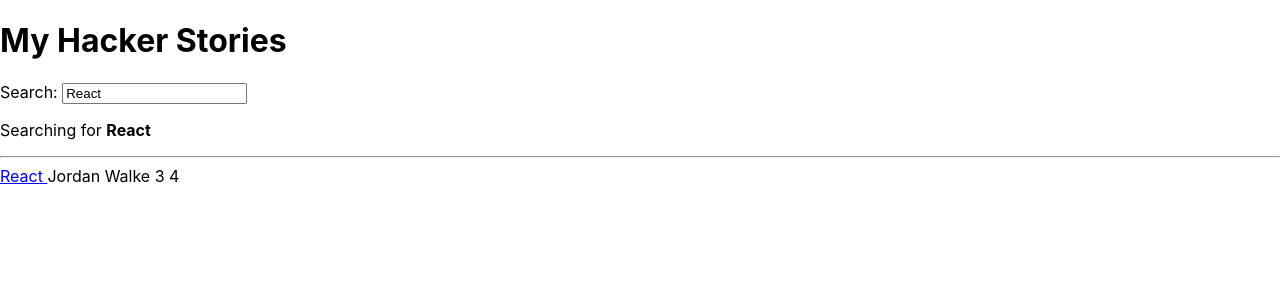
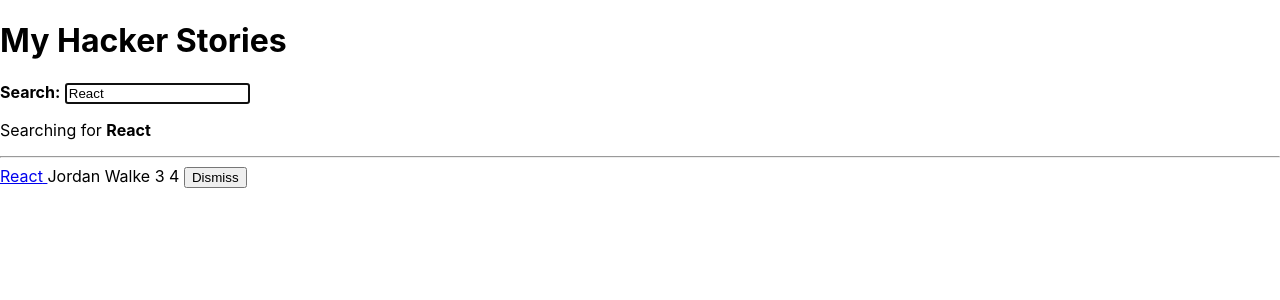
Before and after one commit to bladexr8/hacker-stories, a React (Create React App) app: page / in a window 1280 px wide. Shown: the top 300 px of the page. Built offline with nearby package versions, Linux system fonts and the light colour scheme.

Commit message:
finished inline JSX handler chapter

```diff
--- a/package.json
+++ b/package.json
@@ -6,6 +6,7 @@
     "@testing-library/jest-dom": "^4.2.4",
     "@testing-library/react": "^9.3.2",
     "@testing-library/user-event": "^7.1.2",
+    "create-react-app": "^3.4.1",
     "react": "^16.13.1",
     "react-dom": "^16.13.1",
     "react-scripts": "3.4.3"
--- a/src/App.js
+++ b/src/App.js
@@ -1,4 +1,32 @@
 import React from 'react';
+
+// initial list of stories
+const initialStories = [
+  {
+    title: 'React',
+    url: 'https://reactjs.org',
+    author: 'Jordan Walke',
+    num_comments: 3,
+    points: 4,
+    objectID: 0
+  },
+  {
+    title: 'Redux',
+    url: 'https://redux.js.org',
+    author: 'Dan Abramov, Andrew Clark',
+    num_comments: 2,
+    points: 5,
+    objectID: 1
+  },
+  {
+    title: 'Nodejs',
+    url: 'https://nodejs.org',
+    author: 'Ryan Dahl',
+    num_comments: 3,
+    points: 10,
+    objectID: 2
+  },
+]
 
 // custom hook
 const useSemiPersistentState = (key, initialState) => {
@@ -24,26 +52,18 @@
 // Main App Component
 const App = () => {
 
-  const stories = [
-    {
-      title: 'React',
-      url: 'https://reactjs.org',
-      author: 'Jordan Walke',
-      num_comments: 3,
-      points: 4,
-      objectID: 0
-    },
-    {
-      title: 'Redux',
-      url: 'https://redux.js.org',
-      author: 'Dan Abramov, Andrew Clark',
-      num_comments: 2,
-      points: 5,
-      objectID: 1
-    },
-  ]
+  const [searchTerm, setSearchTerm] = useSemiPersistentState('search', 'React');
 
-  const [searchTerm, setSearchTerm] = useSemiPersistentState('search', 'React');
+  // load state for stories
+  const [stories, setStories] = React.useState(initialStories);
+
+  const handleRemoveStory = item => {
+    const newStories = stories.filter(
+      story => item.objectID !== story.objectID
+    );
+
+    setStories(newStories);
+  }
 
   const handleSearch = event => {
     setSearchTerm(event.target.value);
@@ -59,7 +79,14 @@
     <div>
       <h1>My Hacker Stories</h1>
 
-      <Search search={searchTerm} onSearch={handleSearch} />
+      <InputWithLabel
+        id="search"
+        value={searchTerm}
+        isFocused
+        onInputChange={handleSearch}
+      >
+        <strong>Search:</strong>
+      </InputWithLabel>
 
       <p>
         Searching for <strong>{searchTerm}</strong>
@@ -67,28 +94,66 @@
 
       <hr />
 
-      <List list={searchedStories} />
+      <List list={searchedStories} onRemoveItem={handleRemoveStory} />
 
     </div>
   );
 };
 
 // Search Component
-const Search = ({ search, onSearch}) => (
+// A - create a "ref" with React's useRef hook. This contains a mutable "current" property.
+//     "ref" itself is a persistent value which stays intact over lifetime of React component
+// B - ref is passed to input field's JSX reserved "ref" attribute and the element
+//     instance is assigned to the changeable "current" property
+// C - opt into React's lifecycle with "useEffect" hook, performing the focus on the input
+//     field when the component renders
+// D - since ref is passed to the input field's "ref" attribute, it's current property
+//     gives access to the element. Execute focus programmatically as a side-effect, but only
+//     if "isFocused" is set and "current" property is existent
+const InputWithLabel = ({ id, value, type='text', onInputChange, isFocused, children}) => {
 
-    <div>
-      <label htmlFor="search">Search: </label>
-      <input id="search" type="text" value={search} onChange={onSearch} />
-    </div>
+    // A
+    const inputRef = React.useRef();
 
-);
+    // C
+    React.useEffect(() => {
+      if (isFocused && inputRef.current) {
+        // D
+        inputRef.current.focus()
+      }
+    }, [isFocused]);
+
+    return (
+      <>
+      {/* React Fragment */}
+      <label htmlFor={id}>{children}</label>
+      &nbsp;
+      {/* B */}
+      <input
+        ref={inputRef}
+        id={id}
+        type={type}
+        value={value}
+        autoFocus={isFocused}
+        onChange={onInputChange}
+      />
+      </>
+    );
+
+};
 
 // List Component
-const List = ({ list }) =>
-  list.map(item => <Item key={item.objectID} item={item} />);
+const List = ({ list, onRemoveItem }) =>
+  list.map(item => <Item key={item.objectID} item={item} onRemoveItem={onRemoveItem} />);
 
 // Item component
-const Item = ({ item }) => (
+const Item = ({ item, onRemoveItem }) => {
+
+  // remove an item from list
+  const handleRemoveItem = () =>
+    onRemoveItem(item);
+
+  return (
   <div>
     <span>
       <a href={item.url}>{item.title} </a>
@@ -96,7 +161,13 @@
     <span>{item.author} </span>
     <span>{item.num_comments} </span>
     <span>{item.points} </span>
+    <span>
+      <button type="button" onClick={handleRemoveItem}>
+        Dismiss
+      </button>
+    </span>
   </div>
-);
+  );
+};
 
 export default App;
```
Also changed, not shown: 1 other file (tests, documents, lock files or other folders).
